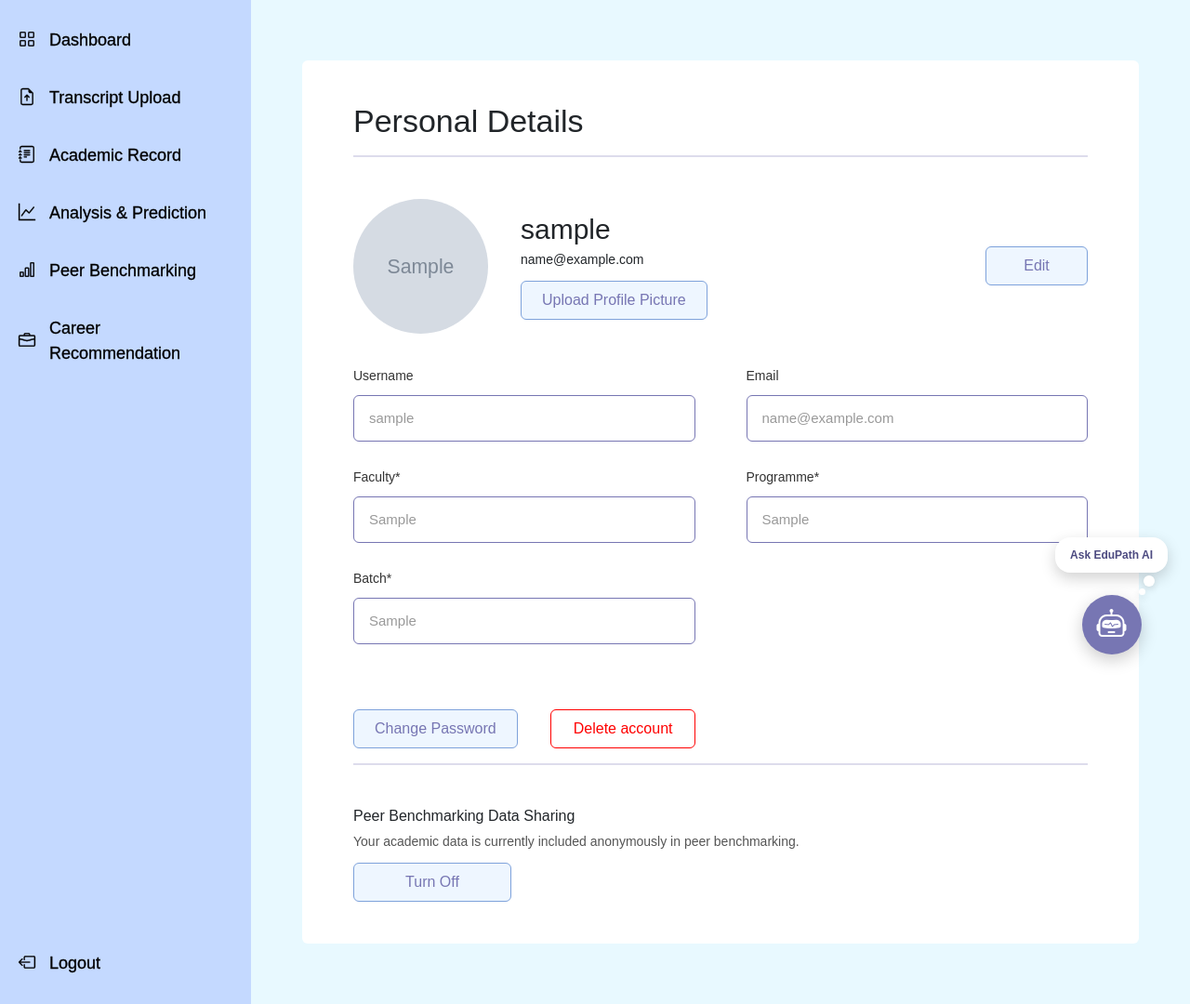
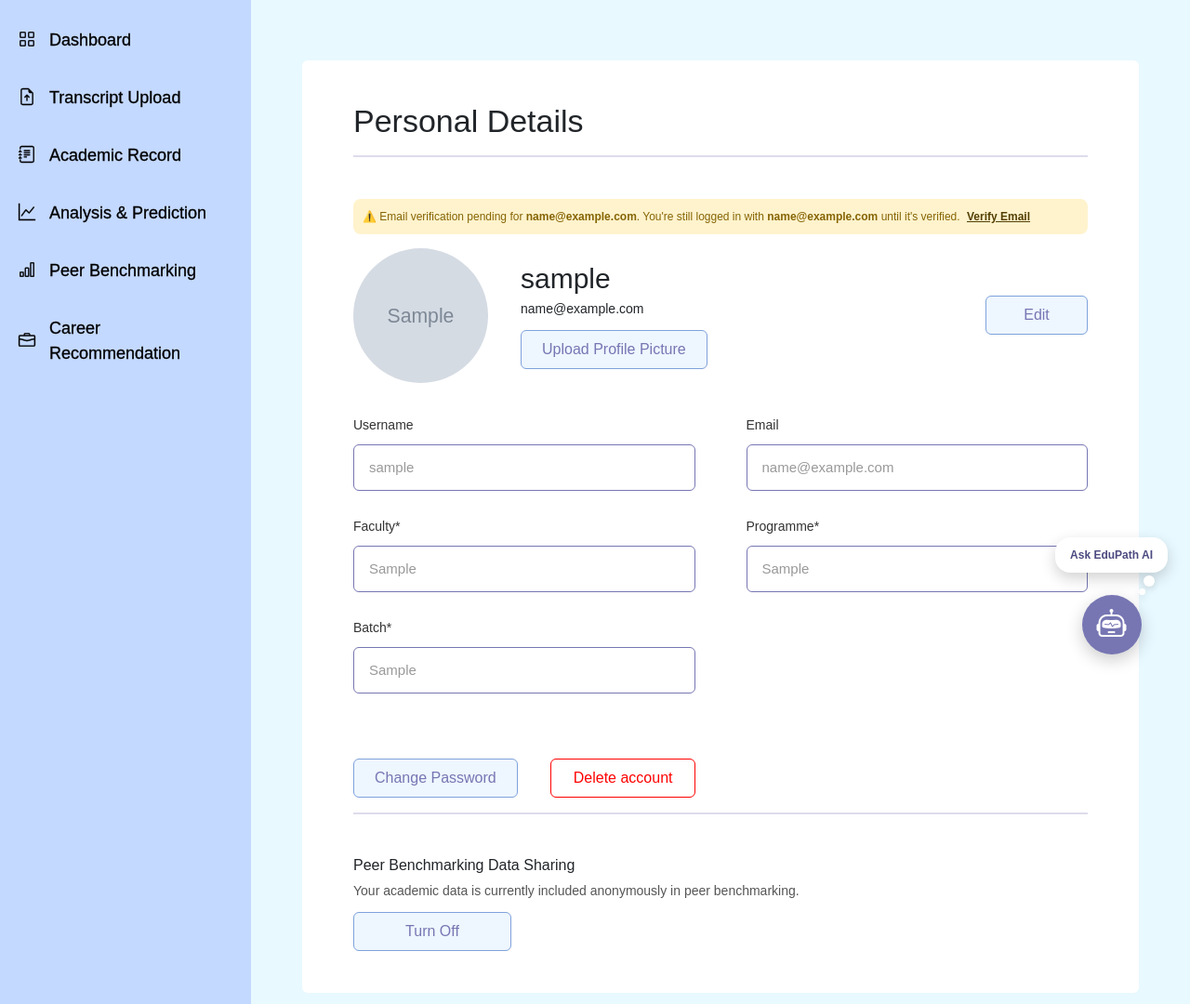
Before and after one commit to khor04/EduPath, a Flask app: page /profile in a window 1280 px wide. Shown: the part 70-1150 px from the top of the page at 93% size. Run offline with Flask 3, Linux system fonts and the light colour scheme; a user stored in the database is signed in; tables that the repository leaves empty hold one stand-in row (values such as "Sample post"); grey boxes marked "Sample" are stand-in pictures.

Commit message:
add email verification when changing email in profile page

```diff
--- a/routes/profile.py
+++ b/routes/profile.py
@@ -3,6 +3,7 @@ from flask_login import login_required, current_user, logout_user
 from extensions import db
 from werkzeug.security import check_password_hash, generate_password_hash
 from models.users import User
+from models.contact import ContactMessage
 import cloudinary.uploader
 import cloudinary
 from utils.validators import is_valid_password, PASSWORD_REQUIREMENT_MESSAGE, is_um_email, UM_EMAIL_DOMAIN, validate_profile_picture
@@ -81,6 +82,17 @@ def profile():
                 flash(f"Only @{UM_EMAIL_DOMAIN} email addresses are allowed.", "error")
                 return redirect(url_for("profile.profile"))
 
+            # Re-submitting the same email that's already pending on this
+            # account (e.g. they navigated away from /verify-code and came
+            # back through the profile form instead of the "Verify Email"
+            # link) shouldn't spin up a brand new request/code -- just send
+            # them back to the existing one. The verify page's own "Resend
+            # Code" button (with its cooldown) already covers getting a
+            # fresh code if theirs expired.
+            if current_user.email_pending == new_email:
+                flash("A verification code was already sent to this email. Enter it below, or resend a new one.", "success")
+                return redirect(url_for("auth.verify_code_page", email=new_email))
+
             # check duplicate email
             existing_user = User.query.filter_by(email=new_email).first()
             if existing_user:
@@ -100,6 +112,37 @@ def profile():
                     flash("That email is already pending verification on another account.", "error")
                     return redirect(url_for("profile.profile"))
 
+            # check the email isn't ALREADY someone else's active pending
+            # email-change request -- the check above only looks at the
+            # primary `email` column, which a profile change never writes
+            # to until verified (unlike signup, which writes there
+            # immediately), so a concurrent change-in-progress would
+            # otherwise slip past it entirely.
+            pending_user = User.query.filter(
+                User.email_pending == new_email,
+                User.user_id != current_user.user_id,
+            ).first()
+
+            if pending_user:
+                pending_expired = (
+                    not pending_user.verification_expires_at
+                    or datetime.utcnow() > pending_user.verification_expires_at
+                )
+
+                if pending_expired:
+                    # Stale, abandoned change request -- this is a real
+                    # account (unlike the deleted row above), so only the
+                    # pending-change fields are cleared, never the account
+                    # itself.
+                    pending_user.email_pending = None
+                    pending_user.verification_code_hash = None
+                    pending_user.verification_expires_at = None
+                    pending_user.verification_attempts = 0
+                    db.session.commit()
+                else:
+                    flash("That email is already pending verification on another account.", "error")
+                    return redirect(url_for("profile.profile"))
+
             # update email + mark unverified
             current_user.email_pending = new_email
             current_user.email_change_requested_at = datetime.now(ZoneInfo("Asia/Kuala_Lumpur"))
@@ -109,9 +152,15 @@ def profile():
             # send verification code to the new email
             issue_verification_code(current_user)
 
-            logout_user()
-
-            flash("Verification code sent to your new email. Please verify before logging in.", "success")
+            # Deliberately NOT logging the user out here. The old email
+            # stays the authoritative login email until the code is
+            # verified (see the email_pending branch in
+            # routes/auth.py:verify_code_page), so there's no reason to
+            # interrupt their session just to prove ownership of the new
+            # address -- and staying logged in means closing the verify
+            # page isn't a dead end: the profile page shows a "verification
+            # pending" banner they can return to at any time.
+            flash("Verification code sent to your new email. Please verify to complete the change.", "success")
 
             return redirect(url_for("auth.verify_code_page", email=new_email))
 
@@ -183,14 +232,26 @@ def delete_account():
     try:
         delete_all_transcript_related_data(user_id)
 
+        # Contact messages reference user_id via a foreign key that isn't
+        # covered by delete_all_transcript_related_data (it's not
+        # transcript-derived data). Deleting the user with these still
+        # pointing at them fails the FK constraint -- orphan them to NULL
+        # instead of deleting the messages themselves, matching the
+        # model's own "NULL means anonymous" semantics (models/contact.py)
+        # so support history survives account deletion.
+        ContactMessage.query.filter_by(user_id=user_id).update(
+            {"user_id": None}, synchronize_session=False
+        )
+
         user = User.query.get(user_id)
         if user:
             db.session.delete(user)
 
         db.session.commit()
 
-    except Exception:
+    except Exception as e:
         db.session.rollback()
+        print("Account deletion failed:", type(e).__name__, ":", e)
         flash("Failed to delete account. Please try again.", "error")
         return redirect(url_for("profile.profile"))
 
--- a/static/css/profile.css
+++ b/static/css/profile.css
@@ -276,6 +276,18 @@
     color: #721c24;
 }
 
+.pending-email-banner {
+    background: #fff3cd;
+    color: #856404;
+}
+
+.pending-email-banner a {
+    color: #533f03;
+    font-weight: 600;
+    text-decoration: underline;
+    margin-left: 4px;
+}
+
 .password-wrapper {
     position: relative;
     width: 100%;
--- a/templates/profile.html
+++ b/templates/profile.html
@@ -20,6 +20,14 @@
         {% endfor %}
         {% endif %}
         {% endwith %}
+
+        {% if user.email_pending %}
+        <div class="flash-message pending-email-banner">
+            &#9888;&#65039; Email verification pending for <strong>{{ user.email_pending }}</strong>.
+            You're still logged in with <strong>{{ user.email }}</strong> until it's verified.
+            <a href="{{ url_for('auth.verify_code_page', email=user.email_pending) }}">Verify Email</a>
+        </div>
+        {% endif %}
 
         <form method="POST" action="{{ url_for('profile.profile') }}" id="profileForm">
             <input type="hidden" name="csrf_token" value="{{ csrf_token() }}">
--- a/templates/verify_code.html
+++ b/templates/verify_code.html
@@ -69,7 +69,11 @@
                 </button>
 
                 <p class="signup-text" style="margin-top: 30px;">
+                    {% if current_user.is_authenticated %}
+                    <a href="{{ url_for('profile.profile') }}">Back to Profile</a>
+                    {% else %}
                     <a href="{{ url_for('auth.login') }}">Back to Login</a>
+                    {% endif %}
                 </p>
             </form>
 
```
Also changed, not shown: routes/auth.py (+70 -7 lines).
